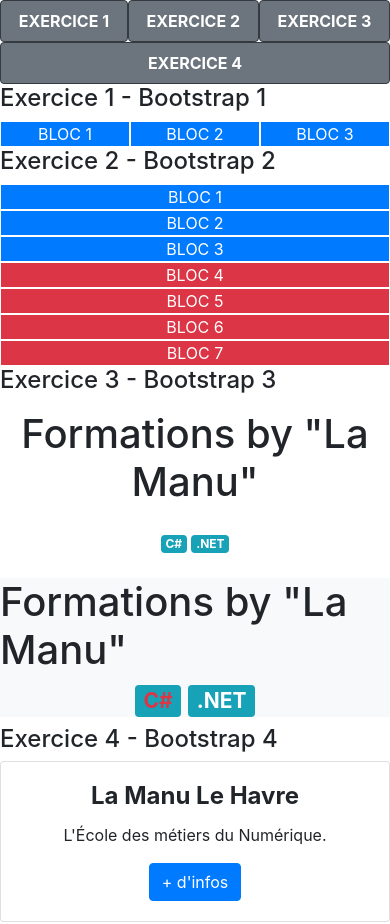
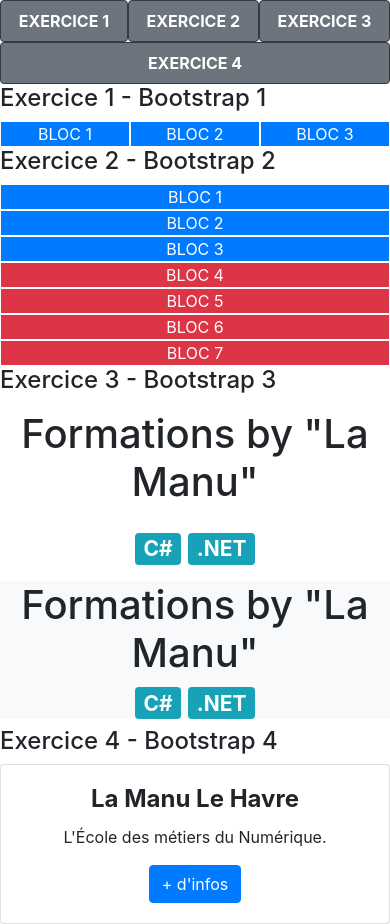
Before and after one commit to thierrylachat/Responsive_Web_Design_Exercices, a plain HTML site: page Index.html in a window 390 px wide. Drawn offline with Linux system fonts and the light colour scheme.

Commit message:
version finale

```diff
--- a/Index.html
+++ b/Index.html
@@ -41,8 +41,9 @@
         </li>
     </ul>
 
+
     <!-- Exercice 1 -->
-    <h4 id="Exercice_1">Exercice 1 - Bootstrap 1</h4>
+    <h1 class="h4" id="Exercice_1">Exercice 1 - Bootstrap 1</h1>
     <div class="container">
         <div class="row">
             <div class="col-4 bg-primary text-white text-center border border-white">
@@ -57,8 +58,9 @@
         </div>
     </div>
 
+
     <!-- Exercice 2 -->
-    <h4 id="Exercice_2">Exercice 2 - Bootstrap 2</h4>
+    <h1 class="h4" id="Exercice_2">Exercice 2 - Bootstrap 2</h1>
     <div class="container">
         <div class="row">
             <div class="col-sm-4 bg-primary text-white text-center border border-white">
@@ -85,39 +87,46 @@
         </div>
     </div>
 
+
     <!-- Exercice 3 -->
-    <h4 id="Exercice_3">Exercice 3 - Bootstrap 3</h4>
+    <h1 class="h4" id="Exercice_3">Exercice 3 - Bootstrap 3</h1>
 
+    <!-- 1° version -->
     <div class="d-flex flex-column align-items-center text-center">
         <div class="p-2">
             <h1>Formations by "La Manu"</h1>
         </div>
         <div class="p-2">
-            <p><span class="badge badge-info">C#</span> <span class="badge badge-info">.NET</span></p>
+            <p class="h3"><span class="badge badge-info">C#</span> <span class="badge badge-info">.NET</span></p>
         </div>
     </div>
 
     <!-- 2° version -->
     <div class="bg-light">
-        <h1 class="text-sm-center mb-2">Formations by "La Manu"</h1>
-        <p class="text-center h3 text-danger"><span class="badge badge-info text-danger">C#</span> <span
-                class="badge badge-info">.NET</span></p>
+        <h1 class="text-center mb-2">Formations by "La Manu"</h1>
+        <p class="text-center h3"><span class="badge badge-info">C#</span> <span class="badge badge-info">.NET</span>
+        </p>
     </div>
 
 
     <!-- Exercice 4 -->
-    <h4 id="Exercice_4">Exercice 4 - Bootstrap 4</h4>
+    <h1 class="h4" id="Exercice_4">Exercice 4 - Bootstrap 4</h1>
 
-    <div class="card">
+    <div class="container h-100">
+        <div class="row h-100 align-items-center justify-content-center">
+            <div class="card col-sm-4">
                 <div class="card-body text-center">
                     <h4 class="card-title font-weight-bold">La Manu Le Havre</h4>
                     <p class="card-text">
                         L'École des métiers du Numérique.
                     </p>
                     <!-- Button trigger modal -->
-            <button type="button" class="btn btn-primary" data-toggle="modal" data-target="#exampleModalCentered">
+                    <button type="button" class="btn btn-primary" data-toggle="modal"
+                        data-target="#exampleModalCentered">
                         + d'infos
                     </button>
+                </div>
+            </div>
         </div>
     </div>
 
```
Lines whose indentation alone changed are shown as unchanged.
